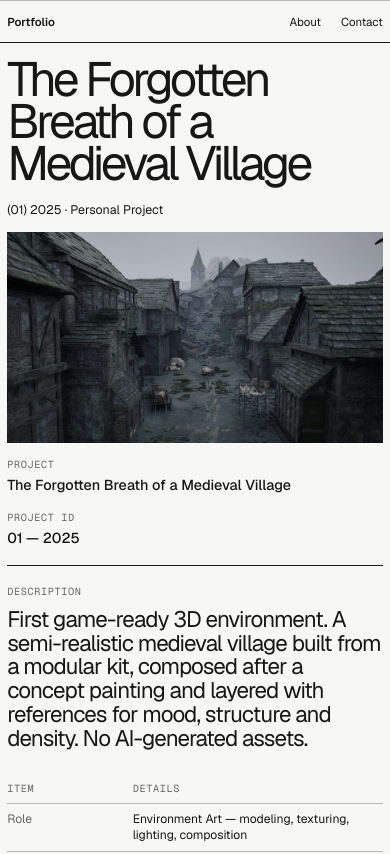
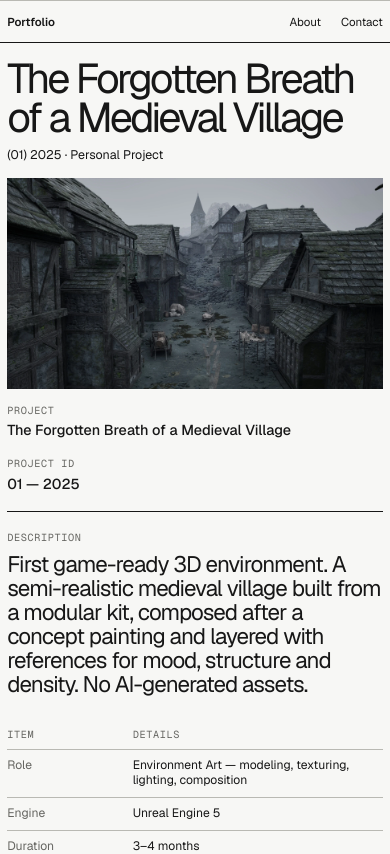
Before and after one commit to rohyunsang/kimminjeong-portfolio, a Next.js app: page /work/forgotten-breath in a window 390 px wide. Shown: the top 854 px of the page. Built offline with nearby package versions, Linux system fonts and the light colour scheme.

Commit message:
Keep project titles on one line

```diff
--- a/src/app/globals.css
+++ b/src/app/globals.css
@@ -314,23 +314,23 @@ a {
 }
 
 .project-title-bar {
-  display: grid;
-  grid-template-columns: 2fr 1fr;
-  gap: 1rem;
-  align-items: end;
+  display: flex;
+  flex-direction: column;
+  gap: 0.65rem;
   padding: 1rem 0 0.8rem;
 }
 
 .project-title-bar h1 {
-  max-width: 18ch;
-  font-size: clamp(3rem, 7.5vw, 8.5rem);
+  max-width: none;
+  font-size: clamp(2.5rem, 4.25vw, 5.5rem);
   font-weight: 400;
-  letter-spacing: -0.07em;
-  line-height: 0.87;
+  letter-spacing: -0.065em;
+  line-height: 0.92;
+  white-space: nowrap;
 }
 
 .project-title-bar p {
-  justify-self: end;
+  align-self: flex-end;
   font-size: 0.78rem;
 }
 
@@ -556,6 +556,11 @@ a {
     grid-template-columns: 1fr;
     gap: 2rem;
   }
+
+  .project-title-bar h1 {
+    font-size: clamp(2.6rem, 8.5vw, 5rem);
+    white-space: normal;
+  }
 }
 
 @media (max-width: 559px) {
@@ -614,12 +619,8 @@ a {
     margin-top: 1.5rem;
   }
 
-  .project-title-bar {
-    grid-template-columns: 1fr;
-  }
-
   .project-title-bar p {
-    justify-self: start;
+    align-self: flex-start;
   }
 
   .project-receipt-top,
```
